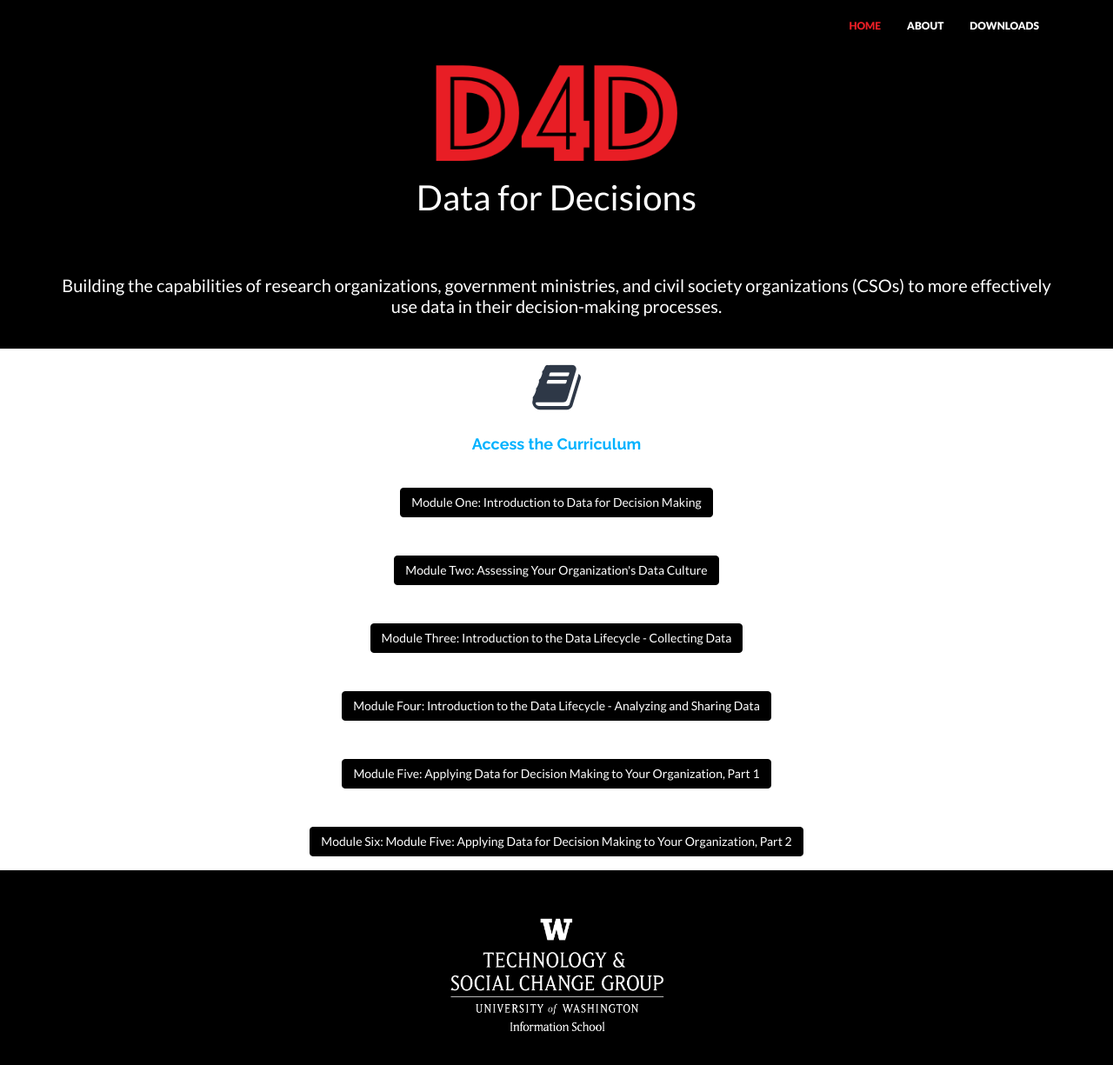
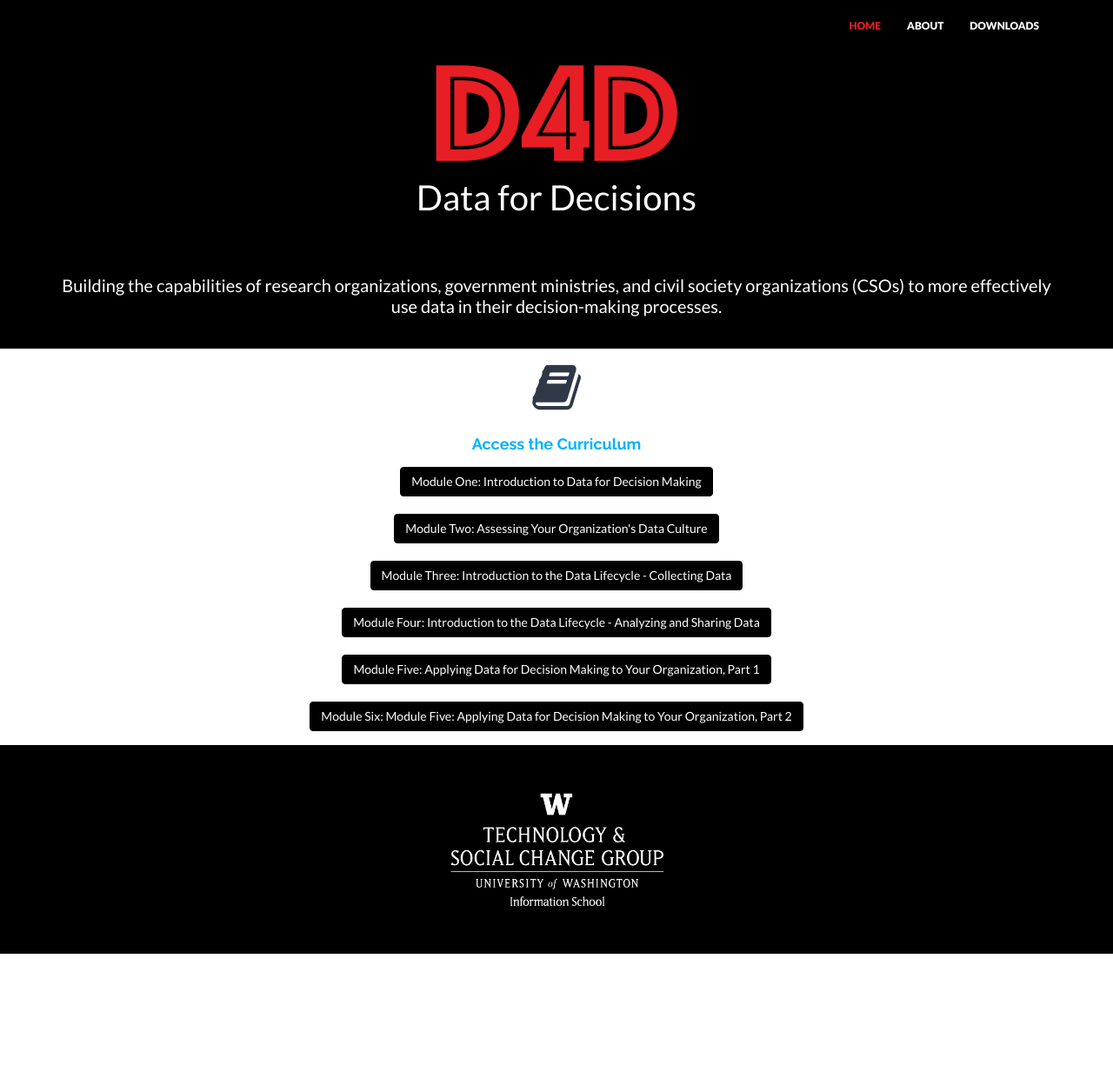
Before and after one commit to tascha/D4DM, a Jekyll site: the page built from index.html, in a window 1280 px wide and 1241 px high. Shown: the top 1225 px of the window at 87% size. Built offline with Jekyll 4.4.1, drawn with Linux system fonts in a browser that asks for light colours; nearby versions of some CDN libraries.

Commit message:
button styling

```diff
--- a/index.html
+++ b/index.html
@@ -19,12 +19,12 @@
                 <span class="sr-only">An image of a book</span>
                 <h4><a href="../D4DM/module-one#overview">Access the Curriculum</a></h4>
                 <p></p>
-                <p><br><a href="../D4DM/module-one.html" class="btn btn-theme">Module One: Introduction to Data for Decision Making</a></p>
-                <p><br><a href="../D4DM/module-two.html" class="btn btn-theme">Module Two: Assessing Your Organization's Data Culture</a></p>
-                <p><br><a href="../D4DM/module-three.html" class="btn btn-theme">Module Three: Introduction to the Data Lifecycle - Collecting Data</a></p>
-                <p><br><a href="../D4DM/module-four.html" class="btn btn-theme">Module Four: Introduction to the Data Lifecycle - Analyzing and Sharing Data</a></p>
-                <p><br><a href="../D4DM/module-five.html" class="btn btn-theme">Module Five: Applying Data for Decision Making to Your Organization, Part 1</a></p>
-                <p><br><a href="../D4DM/module-six.html" class="btn btn-theme">Module Six: Module Five: Applying Data for Decision Making to Your Organization, Part 2</a></p>
+                <p><a href="../D4DM/module-one.html" class="btn btn-theme">Module One: Introduction to Data for Decision Making</a></p>
+                <p><a href="../D4DM/module-two.html" class="btn btn-theme">Module Two: Assessing Your Organization's Data Culture</a></p>
+                <p><a href="../D4DM/module-three.html" class="btn btn-theme">Module Three: Introduction to the Data Lifecycle - Collecting Data</a></p>
+                <p><a href="../D4DM/module-four.html" class="btn btn-theme">Module Four: Introduction to the Data Lifecycle - Analyzing and Sharing Data</a></p>
+                <p><a href="../D4DM/module-five.html" class="btn btn-theme">Module Five: Applying Data for Decision Making to Your Organization, Part 1</a></p>
+                <p><a href="../D4DM/module-six.html" class="btn btn-theme">Module Six: Module Five: Applying Data for Decision Making to Your Organization, Part 2</a></p>
             </div>
             <div class="col-md-2">
                 <!--<i class="fa fa-comments" aria-hidden="true"></i>
```
